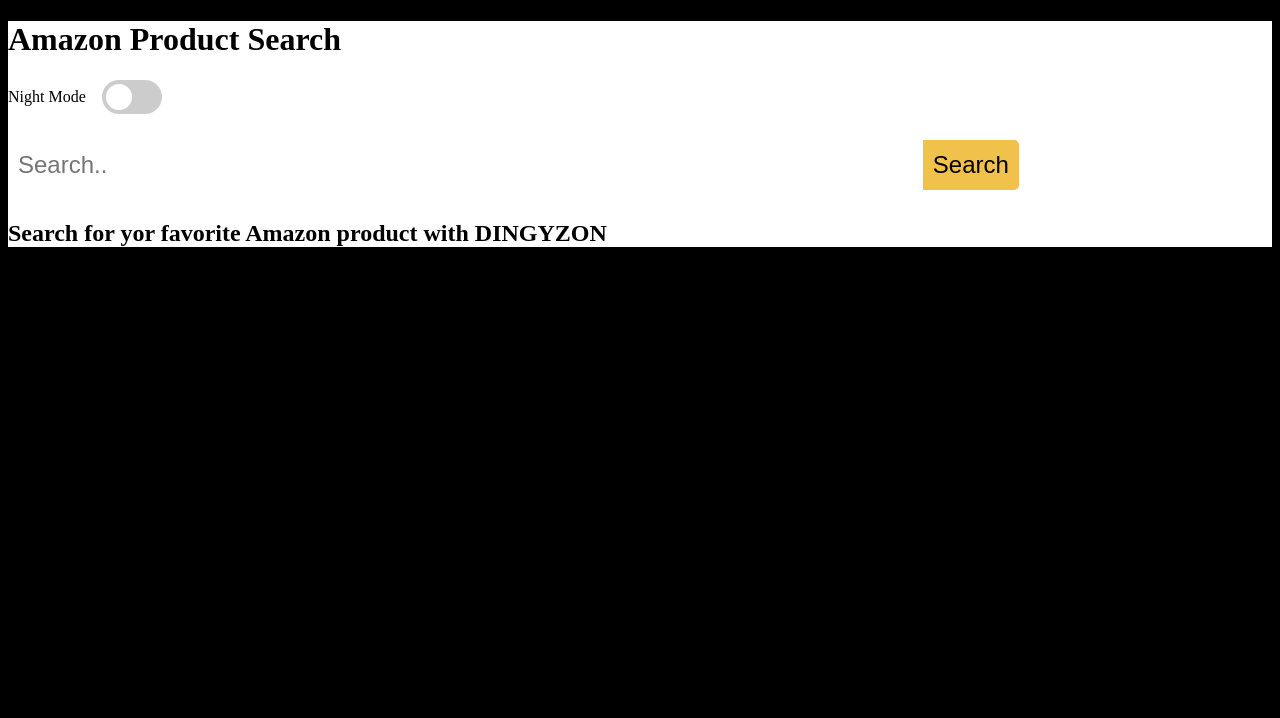
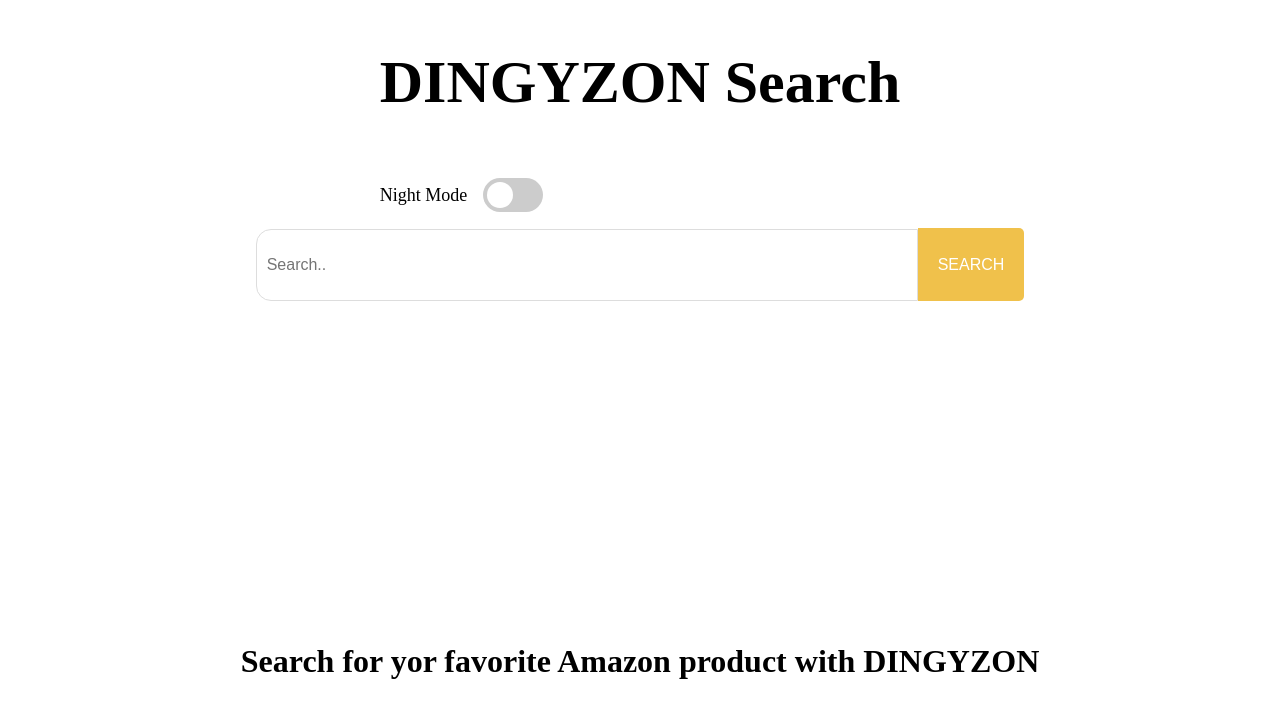
Before and after one commit to Dungyy/frontend-of-dungyzon, a React (Create React App) app: page / in a window 1280 px wide. Shown: the top 718 px of the page. Built offline with nearby package versions, Linux system fonts and the light colour scheme.

Commit message:
updated frontend

```diff
--- a/package.json
+++ b/package.json
@@ -10,6 +10,8 @@
     "react": "^17.0.2",
     "react-dom": "^17.0.2",
     "react-scripts": "5.0.0",
+    "react-tsparticles": "^2.9.3",
+    "spinners-react": "^1.0.7",
     "web-vitals": "^2.1.4"
   },
   "scripts": {
--- a/src/App.css
+++ b/src/App.css
@@ -1,42 +1,64 @@
-html { background-color: #000;}
+
+.search-card {
+  display: flex;
+  align-items: center;
+  justify-content: center;
+}
 
 .search-input {
-  width: 70%;
+  width: 1000px;
   height: 50px;
-  font-size: 24px;
+  font-size: 16px;
   padding: 10px;
-  margin-right: 10px;
-  border: none;
-  border-radius: 5px 0 0 5px;
+  border: 1px solid #ddd;
+  border-radius: 15px 0 0 15px;
+  outline: none;
+}
+
+.search-input:focus {
+  border: 1px solid #f0c14b;
 }
 
 .search-button {
-  height: 50px;
-  font-size: 24px;
-  padding: 10px;
+  height: 73px;
+  font-size: 16px;
+  padding: 10px 20px;
   background-color: #f0c14b;
   border: none;
   border-radius: 0 5px 5px 0;
   cursor: pointer;
+  color: #fff;
+  text-transform: uppercase;
 }
+
+.search-button:hover {
+  background-color: #d4a63f;
+}
+
+.search-button:active {
+  background-color: #b0882f;
+  transform: translateY(1px);
+}
+
 
 .search-results {
   display: flex;
   flex-wrap: wrap;
   justify-content: space-between;
-  margin-top: 20px;
+  margin-top: 50px;
 }
 
 .card {
-  width: 30%;
+  width: 13%;
   margin-bottom: 20px;
-  box-shadow: 0 2px 4px 0 rgba(0, 0, 0, 0.2);
+  box-shadow: 0 2px 4px 0 #6e6e6e;
   border-radius: 5px;
+  font-size: 30px;
 }
 
 .card-image img {
   width: 100%;
-  height: 250px;
+  height: 300px;
   object-fit: contain;
 }
 
@@ -45,14 +67,14 @@
 }
 
 .card-title {
-  font-size: 20px;
+  font-size: 35px;
   margin-bottom: 10px;
 }
 
 .card-price {
-  font-size: 16px;
   margin-bottom: 0;
 }
+
 .App {
   background-color: #fff;
   color: #000;
--- a/src/App.js
+++ b/src/App.js
@@ -1,6 +1,7 @@
 import React, { useState } from "react";
 import "./App.css";
 import Axios from "axios";
+import { SpinnerDiamond } from "spinners-react";
 
 function App() {
   const [data, setData] = useState("");
@@ -31,7 +32,16 @@
 
   return (
     <div className={isNightMode ? "App night-mode" : "App"}>
-      <h1>Amazon Product Search</h1>
+      <div
+        style={{
+          display: "flex",
+          justifyContent: "center",
+          alignItems: "center",
+        }}
+      >
+        <div style={{ alignItems: "center", fontSize: "large" }}>
+          <h1 style={{ fontSize: "60px"}}>DINGYZON Search</h1>
+          <br />
           <div className="toggle-container">
             <label className="toggle-label">Night Mode</label>
             <label className="switch">
@@ -39,22 +49,47 @@
               <span className="slider round"></span>
             </label>
           </div>
+        </div>
+      </div>
+      <div className="search-card">
         <form onSubmit={handleSubmit}>
           <input
+            style={{ maxWidth: "40rem" }}
             className="search-input"
             placeholder="Search.."
             onChange={(event) => {
               setData(event.target.value);
             }}
           />
+
           <button className="search-button" type="submit">
             Search
           </button>
         </form>
+      </div>
       {isLoading ? (
-        <h2>Loading...</h2>
+        <div
+          style={{
+            display: "flex",
+            justifyContent: "center",
+            alignItems: "center",
+            height: "100vh",
+          }}
+        >
+          <div style={{ alignItems: "center" }}>
+            <SpinnerDiamond
+              size={200}
+              thickness={199}
+              speed={98}
+              color="#f0c14b"
+              secondaryColor="rgba(57, 172, 78, 1)"
+            />
+          </div>
+        </div>
       ) : searchResults.length > 0 ? (
+
         <div className="search-results">
+
           {searchResults.map((result) => (
             <div className="card" key={result.position}>
               <div className="card-image">
@@ -62,20 +97,34 @@
               </div>
               <div className="card-content">
                 <h2 className="card-title">{result.name}</h2>
-                <p className="card-price">Price: {result.price_string}</p>
-                <p className="card-stars">Stars: {result.stars}</p>
+                <p className="card-price">
+                  Price:{" "}
+                  <span style={{ color: "green" }}>{result.price_string} </span>
+                </p>
+                <p className="card-stars">
+                  Stars:{result.stars}
+                </p>
                 <p className="card-reviews">
                   Total Reviews: {result.total_reviews}
                 </p>
                 {result.has_prime && (
-                  <p className="card-prime">Prime available!</p>
+                  <p style={{ color: "gold" }} className="card-prime">Prime available!</p>
                 )}
               </div>
             </div>
           ))}
         </div>
       ) : (
-        <h2>Search for yor favorite Amazon product with DINGYZON</h2>
+        <div
+          style={{
+            display: "flex",
+            justifyContent: "center",
+            alignItems: "center",
+            marginTop: "20rem",
+          }}
+        >
+          <h1>Search for yor favorite Amazon product with DINGYZON</h1>
+        </div>
       )}
     </div>
   );
```
Also changed, not shown: 1 other file (tests, documents, lock files or other folders). Lines whose indentation alone changed are shown as unchanged.
